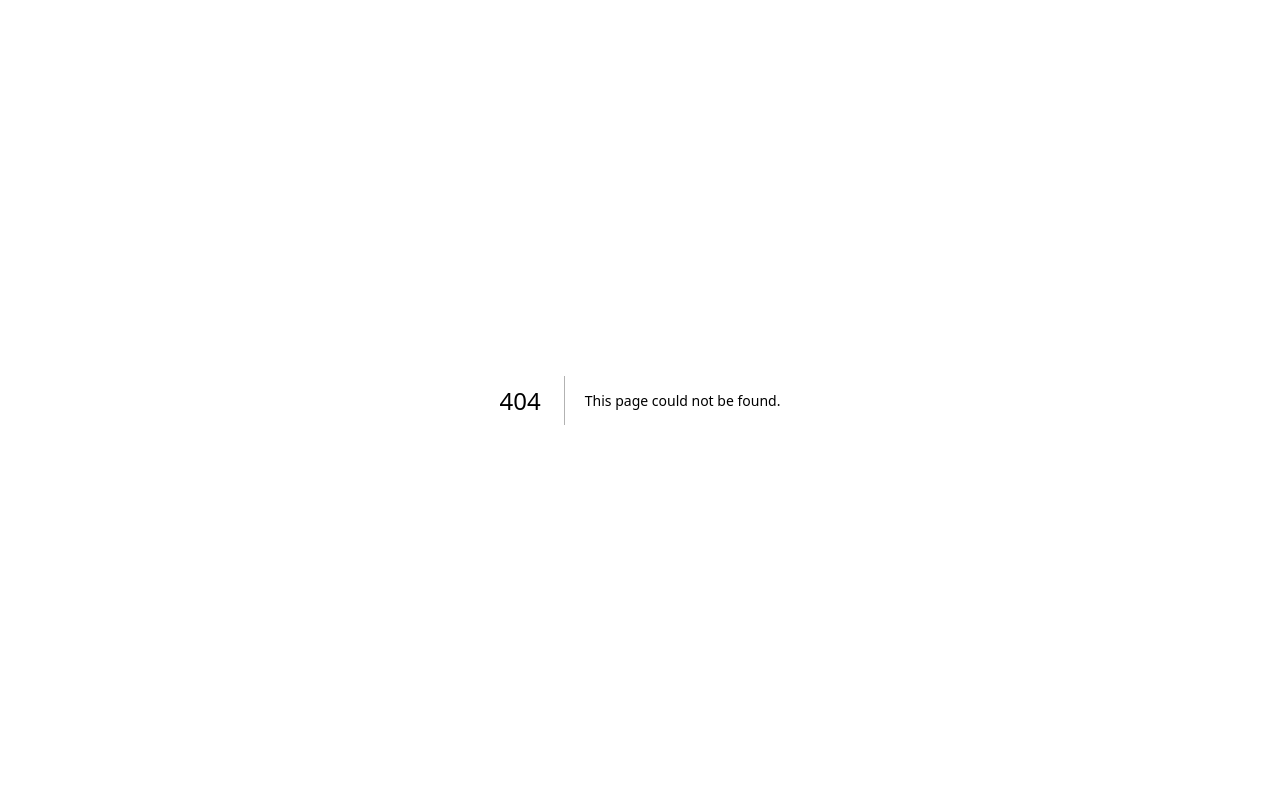
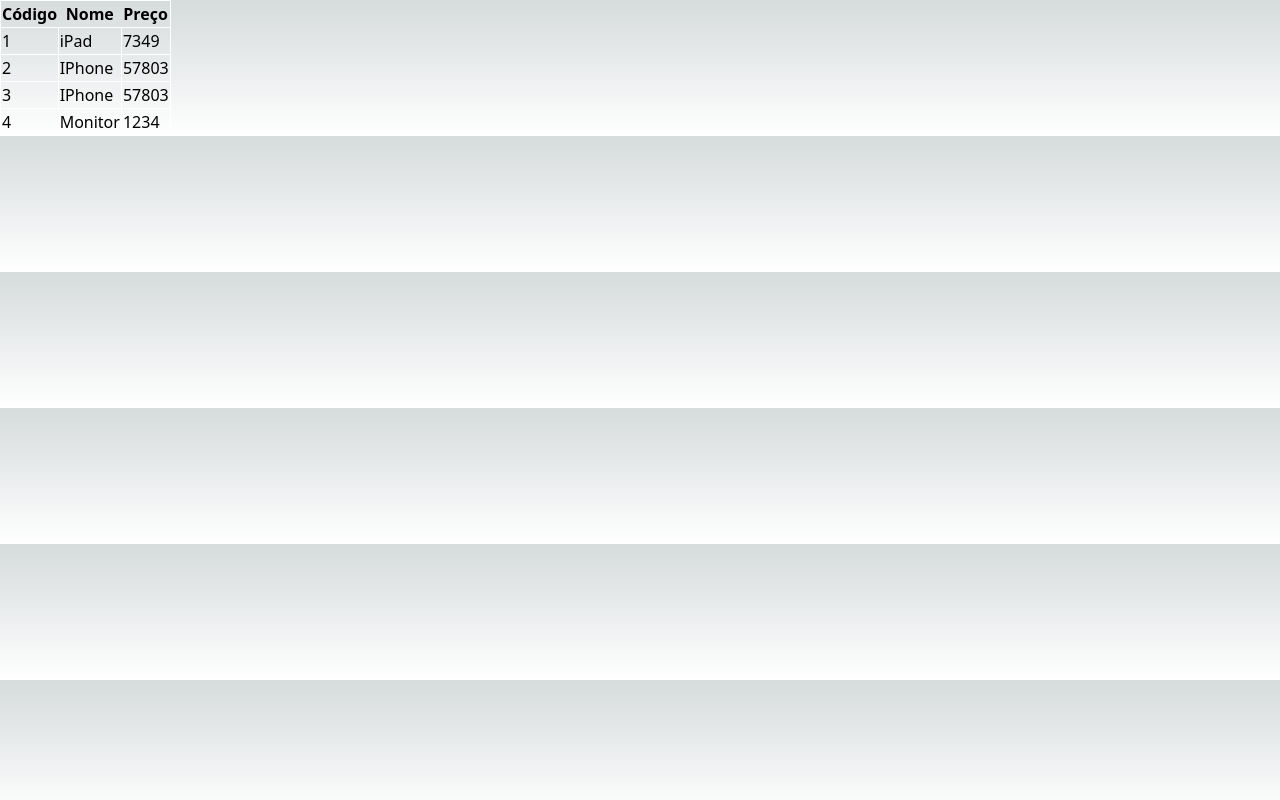
Before and after one commit to guilinares/exercicios-nextjs, a Next.js app: page /render/repeticao2 in a window 1280 px wide. Before the commit this address had no page. Built offline with nearby package versions, Linux system fonts and the light colour scheme.

Commit message:
Usando repetição em tabela

```diff
--- /dev/null
+++ b/data/listaProdutos.js
@@ -0,0 +1,8 @@
+import Produto from "../model/produto";
+
+export default [
+    new Produto(1, "iPad", 7349),
+    new Produto(2, "IPhone", 57803),
+    new Produto(3, "IPhone", 57803),
+    new Produto(4, "Monitor", 1234)
+]
--- /dev/null
+++ b/model/produto.js
@@ -0,0 +1,23 @@
+export default class Produto {
+    #id
+    #nome
+    #preco
+
+    constructor(id, nome, preco) {
+        this.#id = id
+        this.#nome = nome
+        this.#preco = preco
+    }
+
+    get id() {
+        return this.#id
+    }
+
+    get nome() {
+        return this.#nome
+    }
+
+    get preco() {
+        return this.#preco
+    }
+}
--- /dev/null
+++ b/pages/render/repeticao2.jsx
@@ -0,0 +1,35 @@
+import listaProdutos from "../../data/listaProdutos"
+
+export default function repeticao2() {
+
+    const comBorda = {
+        border: "1px solid #fff",
+    }
+
+    function renderizarLinhas() {
+        return listaProdutos.map(produto => (
+            <tr key={produto.id}>
+                <td style={comBorda}>{produto.id}</td>
+                <td style={comBorda}>{produto.nome}</td>
+                <td style={comBorda}>{produto.preco}</td>
+            </tr>
+        ))
+    }
+
+    return (
+        <div>
+            <table style={comBorda}>
+                <thead>
+                    <tr>
+                        <th>Código</th>
+                        <th>Nome</th>
+                        <th>Preço</th>
+                    </tr>
+                </thead>
+                <tbody>
+                    {renderizarLinhas()}
+                </tbody>
+            </table>
+        </div>
+    )
+}
```
